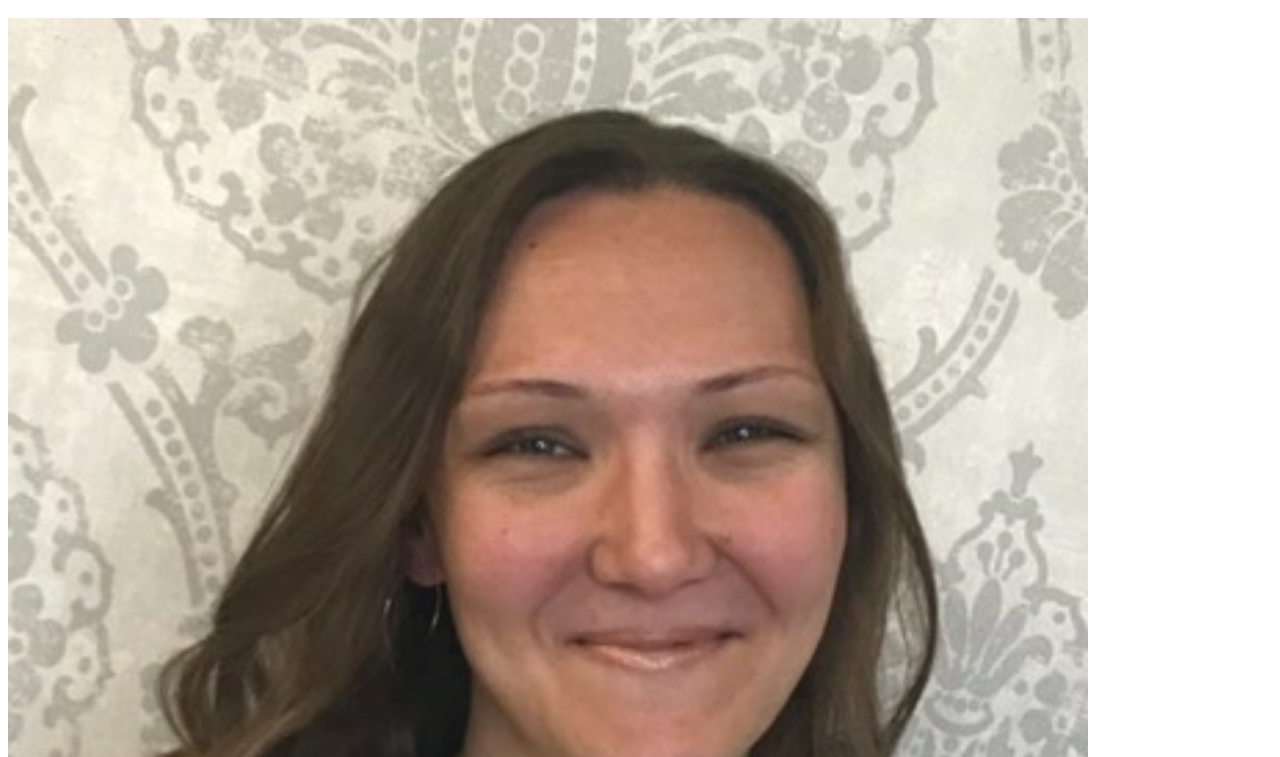
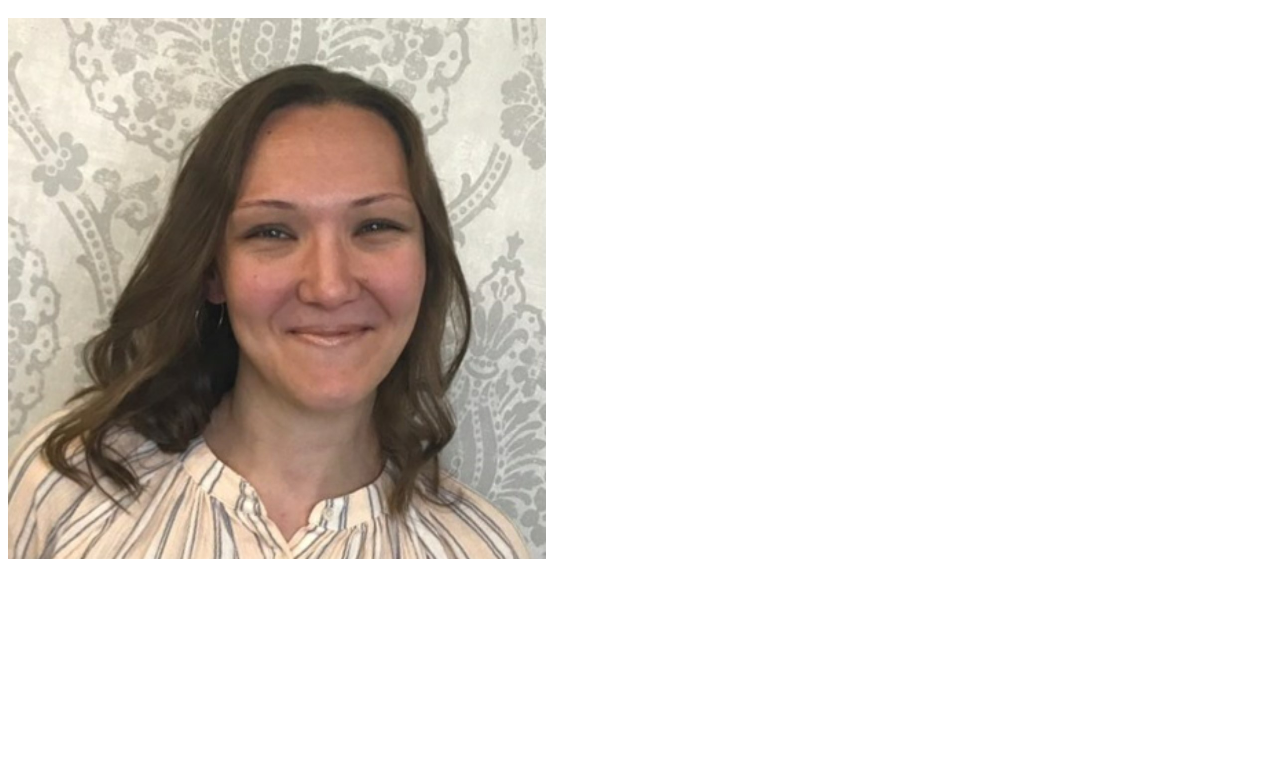
Before and after one commit to irina-im/imuhammad.github.io, a plain HTML site: page index.html in a window 1280 px wide. Shown: the part 48-805 px from the top of the page. Drawn offline with Linux system fonts and the light colour scheme.

Commit message:
Update index.html

```diff
--- a/index.html
+++ b/index.html
@@ -1,4 +1,7 @@
 <html>
     <h1>Irina's Portfolio</h1>
-    <img src="./Screenshot_20200104-004612_Drive.jpg" />
+    <img src="./Screenshot_20200104-004612_Drive.jpg"
+    width="538"
+    height="541"/>
+
 </html>
```
